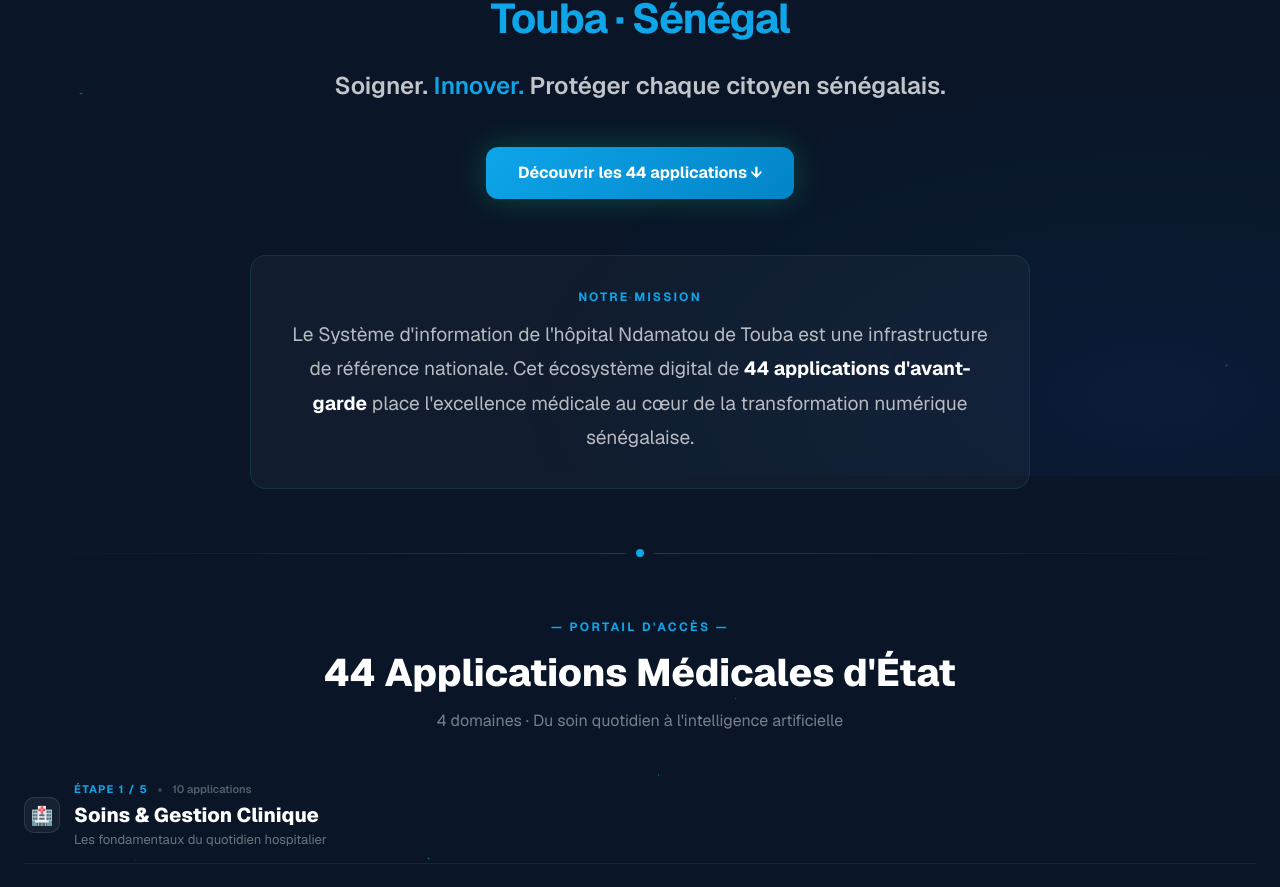
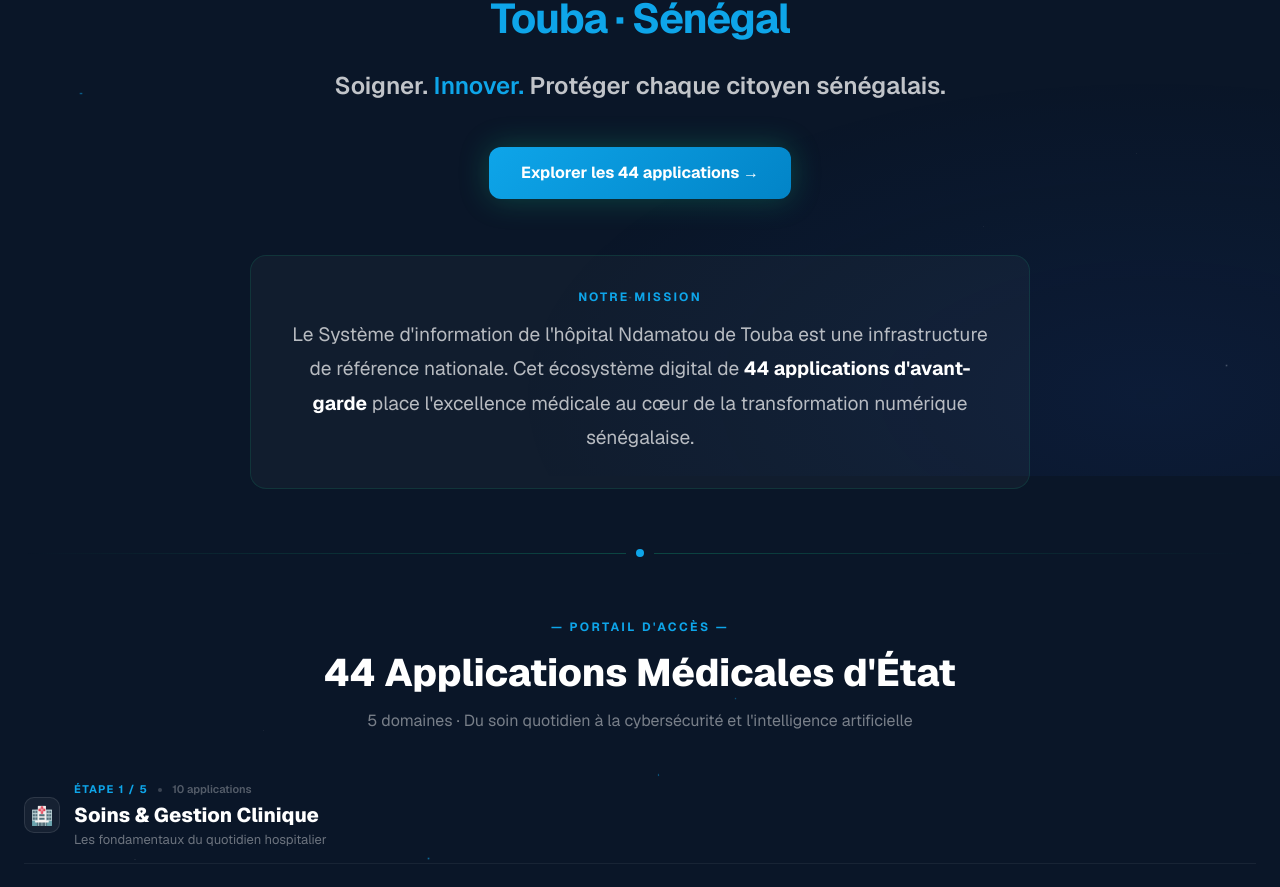
Before and after one commit to mamadouelimanewane/hopital, a Next.js app in the folder hopital-suite/: page / in a window 1280 px wide. Shown: the part 324-1211 px from the top of the page. Built offline with nearby package versions, Linux system fonts and the light colour scheme.

Commit message:
fix: corriger compteur domaines (4 → 5)

```diff
--- a/hopital-suite/app/page.tsx
+++ b/hopital-suite/app/page.tsx
@@ -233,7 +233,7 @@ export default function Home() {
               fontSize: 16, fontWeight: 700, textDecoration: "none",
               boxShadow: "0 0 30px rgba(16,185,129,0.3)", transition: "all 0.2s",
             }}>
-              Découvrir les 44 applications ↓
+              Explorer les 44 applications →
             </a>
           </div>
 
@@ -274,7 +274,7 @@ export default function Home() {
               44 Applications Médicales d'État
             </h2>
             <p style={{ fontSize: 16, color: "rgba(255,255,255,0.45)", marginTop: 8 }}>
-              4 domaines · Du soin quotidien à l'intelligence artificielle
+              5 domaines · Du soin quotidien à la cybersécurité et l'intelligence artificielle
             </p>
           </div>
 
```
